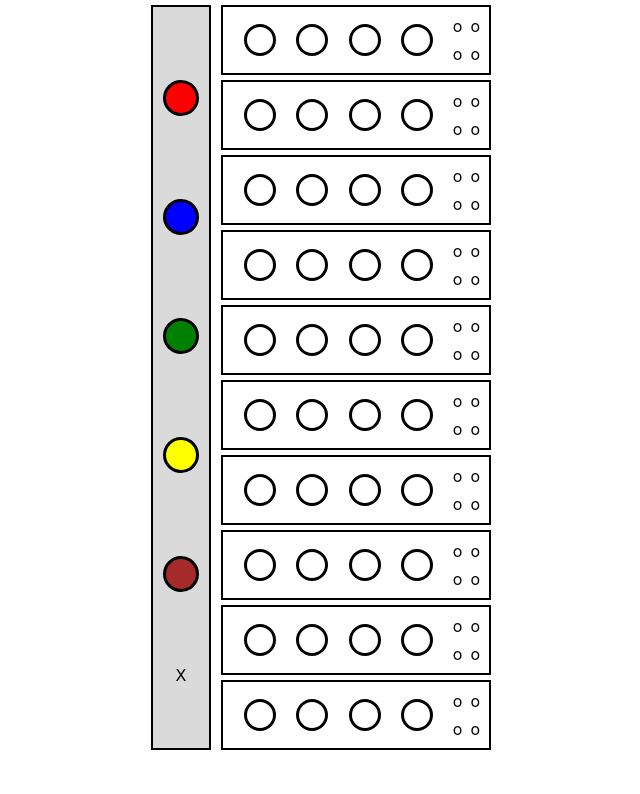
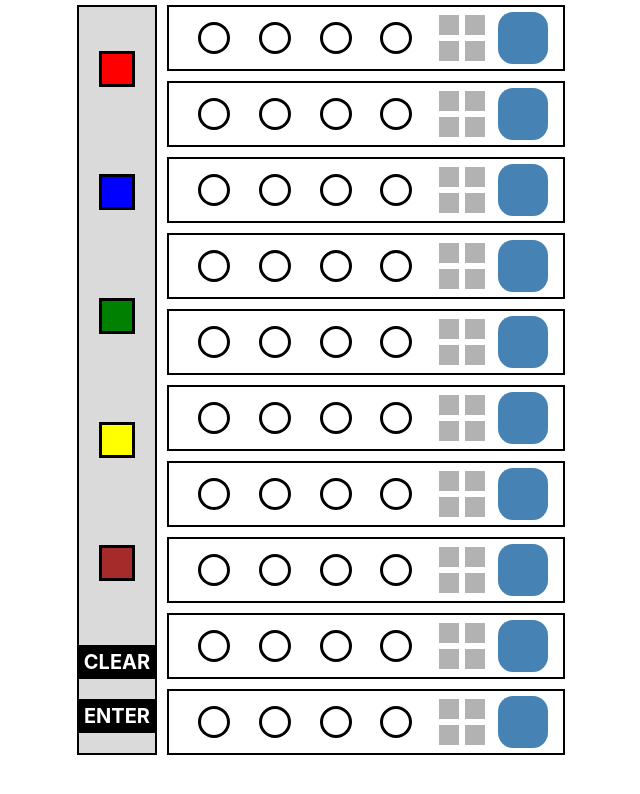
Before and after one commit to gaurav-cheema/mastermind, a React (Create React App) app: page / in a window 1280 px wide. Shown: the top 794 px of the page, without its empty margins (319-959 px from the left). Built offline with nearby package versions, Linux system fonts and the light colour scheme.

Commit message:
layout refactor, no func

```diff
--- a/src/components/Board.jsx
+++ b/src/components/Board.jsx
@@ -1,23 +1,12 @@
+import { useState, useEffect } from 'react'
+
 import Row from './Row'
 import Choices from './Choices'
 import '../css/Board.css'
 
-// const mainDivStyle = {
-//   display: 'flex',
-//   justifyContent: 'center'
-// }
+const Board = () => {
+  const [activeRow, setActiveRow] = useState(0)
 
-const Board = () => {
-  // const boardLength = 10
-  // const rows = []
-
-  // for (let i = boardLength - 1; i >= 0; i--) {
-  //   rows.push(
-  //     <div>
-  //       <Row val={i} rowNumber={i} />
-  //     </div>
-  //   )
-  // }
   return (
     <>
       <div className='enclosure'>
@@ -30,13 +19,4 @@ const Board = () => {
   )
 }
 
-/* <div style={mainDivStyle}>
-  <div className='enclosure'>
-    <div className='playerPegs'>
-      <Choices />
-    </div>
-    <ul className='board'>{rows}</ul>
-  </div>
-</div> */
-
 export default Board
--- a/src/components/Choices.jsx
+++ b/src/components/Choices.jsx
@@ -1,30 +1,36 @@
 import Dot from './Dot'
 import '../css/Board.css'
+
+const clearBtnStyle = {
+  // display: 'flex',
+  backgroundColor: 'black',
+  padding: '5px',
+  color: 'white',
+  fontWeight: 'bold',
+  fontSize: 20,
+  margin: '20px 0'
+}
+
 
 const Choices = () => {
   const colors = ['red', 'blue', 'green', 'yellow', 'brown']
   const colorsBtn = []
 
   for (let i = 0; i < colors.length; i++) {
-    colorsBtn.push(<Dot className='colorDot' bgColor={colors[i]}/>)
+    colorsBtn.push(<Dot className='colorDot' bgColor={colors[i]} />)
   }
-
-  colorsBtn.push(<div>
-    X
-  </div>)
 
   return (
     <>
-      <div className='choicesBoard'>{colorsBtn}</div>
+      <div className='choicesBoard'>
+        <div className='colorTray'>{colorsBtn}</div>
+        <div>
+          <div style={clearBtnStyle}>CLEAR</div>
+          <div style={clearBtnStyle}>ENTER</div>
+        </div>
+      </div>
     </>
   )
 }
 
 export default Choices
-
-/* <div className='playerPegs'>a</div>
-<div className='playerPegs'>a</div>
-<div className='playerPegs'>a</div>
-<div className='playerPegs'>a</div>
-<div className='playerPegs'>a</div>
-<div className='playerPegs'>X</div> */
--- a/src/components/Row.jsx
+++ b/src/components/Row.jsx
@@ -12,34 +12,21 @@ const Row = ({ val, count }) => {
   for (let rowInd = 0; rowInd < count; rowInd++) {
     for (let dotInd = 0; dotInd < rowLength; dotInd++) {
       dots.push(<Dot className='mainDot' key={rowInd * 4 + dotInd} />)
-      resBar.push(<Dot className='resDot' val={rowInd * 4 + dotInd} letter="o"/>)
+      resBar.push(
+        <Dot className='resDot' val={rowInd * 4 + dotInd} letter='' />
+      )
     }
     rows.push(
       <div className='flex-container'>
         <div className='row'>{dots}</div>
         <div className='grid-container'>{resBar}</div>
+        <div className='activeArrow'></div>
       </div>
     )
     dots = []
     resBar = []
   }
 
-  // //* makes a row from mainDots and resDots
-  // for (let i = 0; i < rowLength; i++) {
-  //   dots.push(<Dot className='mainDot' key={rowNumber * 4 + i} />)
-  //   resBar.push(<div className='resDot'>a</div>)
-  // }
-
-  // //* makes as many rows as <count>
-  // for (let i = 0; i < count; i++) {
-  //   rows.push(
-  //     <div className='flex-container'>
-  //       <div className='row'>{dots}</div>
-  //       <div className='grid-container'>{resBar}</div>
-  //     </div>
-  //   )
-  // }
-
   return rows
 }
 
--- a/src/css/Board.css
+++ b/src/css/Board.css
@@ -6,26 +6,19 @@
 }
 
 .flex-container {
-  width: 20vw;
+  width: 30vw;
   display: flex;
   border: 2px;
   border-style: solid;
   margin: 5px;
   padding: 5px;
   grid-template-areas: 'pegRow resSquare';
-  /* justify-content: space-evenly; */
-}
-
-.grid-container {
-  display: grid;
-  grid-template-columns: 1fr 1fr;
-  grid-template-rows: 1fr 1fr;
 }
 
 .board {
   text-align: center;
-  display: inline-block;
-  /* grid-gap: 5px; */
+  display: flex;
+  flex-direction: column;
   list-style-type: none;
   padding: 0;
   margin: 0
@@ -45,51 +38,75 @@
   border-radius: 50%;
   border-color: black;
   border-style: solid;
-  /* background-color: #1d4eae; */
   margin: 5px;
   padding: 3px;
 }
 
+/*! PLAYER INPUT BOARD STYLES BELOW */
+
 .choicesBoard {
   height: inherit;
-  /* width: 10px; */
-  display: flex;
+  display: inline-flex;
   flex-direction: column;
-  /* align-items:stretch; */
   background-color: rgb(218, 218, 218);
-  justify-content: space-evenly;
+  justify-content: space-around;
+  align-items: center;
   border-style: solid;
   border-width: 2px;
   margin: 5px;
 }
 
+.colorTray {
+  display: flex;
+  flex-grow: 5;
+  flex-direction: column;
+  justify-content: space-around;
+}
+
 .colorDot {
   display: inline-block;
+  justify-items: space-around;
   width: 10px;
   height: 10px;
-  border-radius: 50%;
   border-style: solid;
-  margin: 10px;
   padding: 10px;
+}
+
+.choiceBtnContainer {
+  display: flex;
+  flex-direction: column;
+  /* flex-grow: ; */
+}
+
+/*! OUTPUT PEGS STYLES BELOW  */
+
+.grid-container {
+  display: grid;
+  grid-template-columns: 1fr 1fr;
+  grid-template-rows: 1fr 1fr;
 }
 
 .resSquare {
   display: inline-grid;
-  grid-template-columns: 1fr 1fr;
+  grid-template-columns: 1fr 1fr 1fr;
   grid-template-rows: 1fr 1fr;
-  width:fit-content;
-  /* height:fit-content; */
+  width: fit-content;
   border: 1px;
-  /* border-style: solid; */
-  /* grid-area: resSquare; */
   margin: 2px;
 }
 
 .resDot {
-  /* display: grid; */
-  padding: 4px;
+  width: 20px;
+  height: 20px;
   justify-content: center;
-  /* border-radius: 50%;
-  background-color: red; */
-  /* margin: 5px; */
+  background-color: rgb(178, 178, 178);
+  margin: 3px;
 }
+
+.activeArrow {
+  height: inherit;
+  width: 50px;
+  background-color: steelblue;
+  border-radius: 30%;
+  margin: 0 10px;
+}
```
